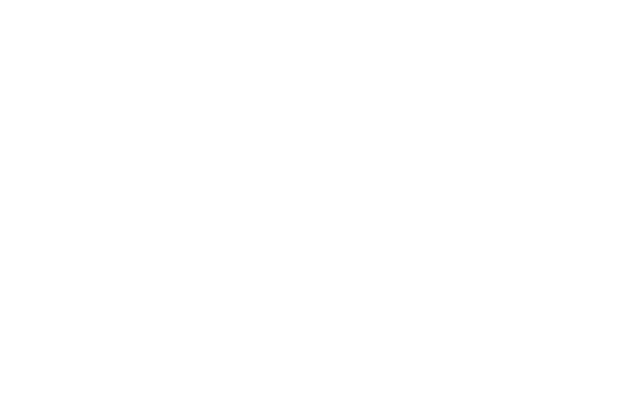
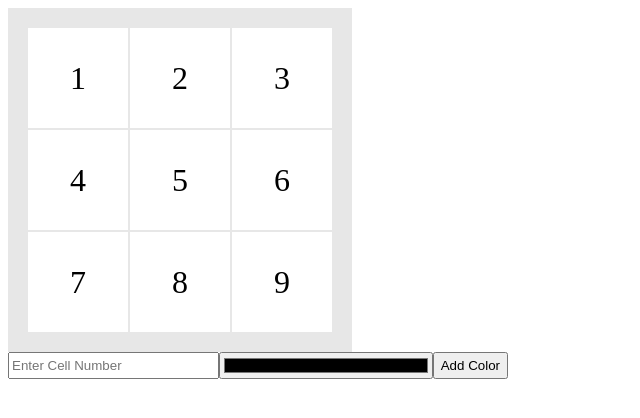
Before and after one commit to acciojob/Replit-Asian-Paints-Gaurav7867, a website: page main.html in a window 1280 px wide. Shown: the whole page, without its empty margins (0-640 px from the left). Drawn offline with Linux system fonts and the light colour scheme.

Commit message:
created a submission

```diff
--- a/main.html
+++ b/main.html
@@ -8,6 +8,13 @@
 
 <body>
 	<!-- the entire body must be written by student -->
+	 <div class="grid">
+    </div>
+    <form id="form">
+        <input type="number" id="input-id" placeholder="Enter Cell Number" min="1" max="9" required name="inputid">
+        <input type="color"id="color-id" required name="colorid">
+        <button>Add Color</button>
+    </form>
     <script type="text/javascript" src="./script.js">
 </script>
 
--- a/script.js
+++ b/script.js
@@ -1 +1,32 @@
 //your JS code here. If required.
+const gridContainer=document.querySelector(".grid");
+for(let i=1;i<=9;i++){
+const gridItem=document.createElement("div");
+gridItem.id=i;
+gridItem.innerText=i;
+gridItem.className="grid-item"
+gridContainer.appendChild(gridItem);
+}
+
+
+let previousSelectedElement=null;
+const form=document.querySelector("#form")
+form.addEventListener("submit",function(event){
+event.preventDefault();
+let cellid=form.inputid.value;
+let selectedcolor=form.colorid.value;
+let cell=document.getElementById(cellid);
+cell.style.backgroundColor=selectedcolor;
+if(previousSelectedElement){
+    previousSelectedElement.style.backgroundColor="white";
+}
+previousSelectedElement=cell;
+});
+
+
+
+
+document.addEventListener("contextmenu",(event)=>{
+// event.preventDefault();
+console.log("inside context");
+});
--- a/styles.css
+++ b/styles.css
@@ -1 +1,28 @@
 /*  your css code here. If applicable */
+.grid{
+    display:inline-grid;
+    grid-template-columns: repeat(3,100px);
+    gap: 2px;
+    background-color: #e7e7e7;
+    padding: 20px;
+    box-sizing: 2px 2px 12px #e7e7e7;
+}
+.grid-item{
+    display: flex;
+    justify-content: center;
+    font-size: 2rem;
+    font-weight: 500;
+    align-items: center;
+    transition: 1s;
+}
+.grid div{
+height: 100px;
+background-color: white;
+}
+form{
+    display: flex;
+    width: 500px;
+}
+form input{
+    flex-grow: 1;
+}
```
